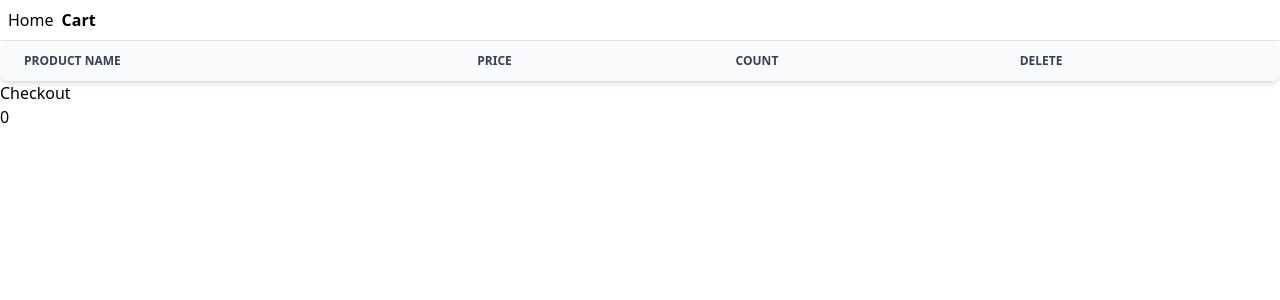
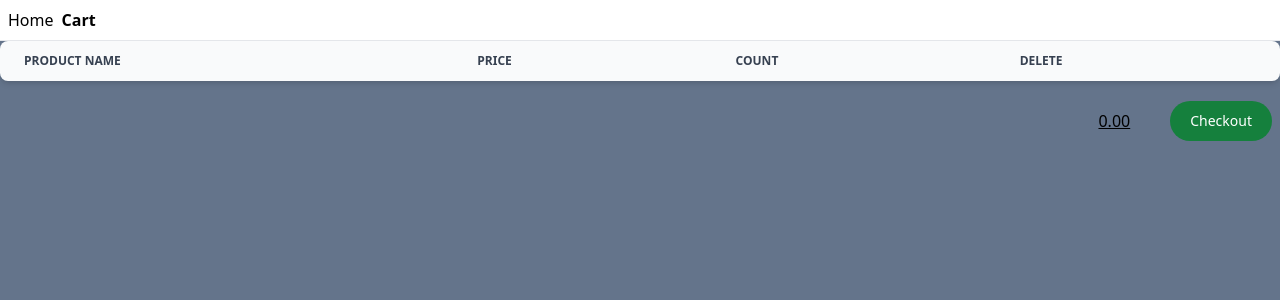
Before and after one commit to SirGippo/encounterBuilder, a React (Vite) app: page /cart in a window 1280 px wide. Shown: the top 300 px of the page. Built offline with nearby package versions, Linux system fonts and the light colour scheme.

Commit message:
added some styling and fixed an issue with the floating point precision

```diff
--- a/package.json
+++ b/package.json
@@ -14,7 +14,7 @@
     "@heroicons/react": "^2.1.3",
     "@tanstack/react-query": "^5.39.0",
     "@tanstack/react-query-devtools": "^5.39.0",
-    "@tanstack/react-router": "^1.34.3",
+    "@tanstack/react-router": "^1.34.0",
     "@types/uuid": "^9.0.8",
     "prop-types": "^15.8.1",
     "react": "^18.2.0",
--- a/src/providers/AppQueryClientProvider.tsx
+++ b/src/providers/AppQueryClientProvider.tsx
@@ -1,6 +1,6 @@
 import { QueryClient, QueryClientProvider } from "@tanstack/react-query";
-import { ReactNode } from "@tanstack/react-router";
 import { ReactQueryDevtools } from "@tanstack/react-query-devtools";
+import { ReactNode } from "react";
 
 const SECOND = 1000;
 const MINUTE = SECOND * 60;
--- a/src/routes/__root.tsx
+++ b/src/routes/__root.tsx
@@ -6,6 +6,7 @@ export const Route = createRootRoute({
   component: () => (
     <>
       {/* Navbar */}
+
       <div className="p-2 flex gap-2">
         <Link to="/" className="[&.active]:font-bold">
           Home
--- /dev/null
+++ b/src/routes/cart/index.css
@@ -0,0 +1,3 @@
+.cart {
+  height: calc(100vh - 40px);
+}
--- a/src/routes/cart/index.tsx
+++ b/src/routes/cart/index.tsx
@@ -1,6 +1,7 @@
 import { createFileRoute } from "@tanstack/react-router";
 import { useCart } from "../../providers/CartProvider";
 import { CartsTable } from "../../components/CartsTable";
+import "./index.css";
 
 // What gets rendered at localhost:5173/cart
 export const Route = createFileRoute("/cart/")({
@@ -13,15 +14,24 @@ function Cart() {
   const { cart, removeAllProducts } = useCart();
 
   // Get the value of all the products in the cart
-  const allPrice = cart.reduce((accumulator, currentProduct) => {
-    return accumulator + currentProduct.price * currentProduct.count;
-  }, 0);
+  const allPrice = cart
+    .reduce((accumulator, currentProduct) => {
+      return accumulator + currentProduct.price * currentProduct.count;
+    }, 0)
+    .toFixed(2);
 
   return (
-    <div>
-      <CartsTable products={cart} />
-      <button onClick={() => removeAllProducts()}>Checkout</button>
-      <div>{allPrice}</div>
+    <div className="bg-slate-500 cart">
+      <CartsTable products={cart} p-0 />
+      <div className="flex flex-row justify-end py-5 ">
+        <div className="py-2 px-10 underline">{allPrice}</div>
+        <button
+          className="text-white bg-green-700 hover:bg-green-800 focus:outline-none focus:ring-4 focus:ring-green-300 font-medium rounded-full text-sm px-5 py-2.5 text-center me-2 mb-2 dark:bg-green-600 dark:hover:bg-green-700 "
+          onClick={() => removeAllProducts()}
+        >
+          Checkout
+        </button>
+      </div>
     </div>
   );
 }
--- a/src/routes/index.tsx
+++ b/src/routes/index.tsx
@@ -1,7 +1,7 @@
 import { useQuery } from "@tanstack/react-query";
 import { createFileRoute } from "@tanstack/react-router";
-import { type Products } from "../store.ts";
 import { Card } from "../components/Card.tsx";
+import { Products } from "../store.ts";
 
 // What gets rendered at localhost:5173/
 export const Route = createFileRoute("/")({
```
Also changed, not shown: 1 other file (tests, documents, lock files or other folders).
